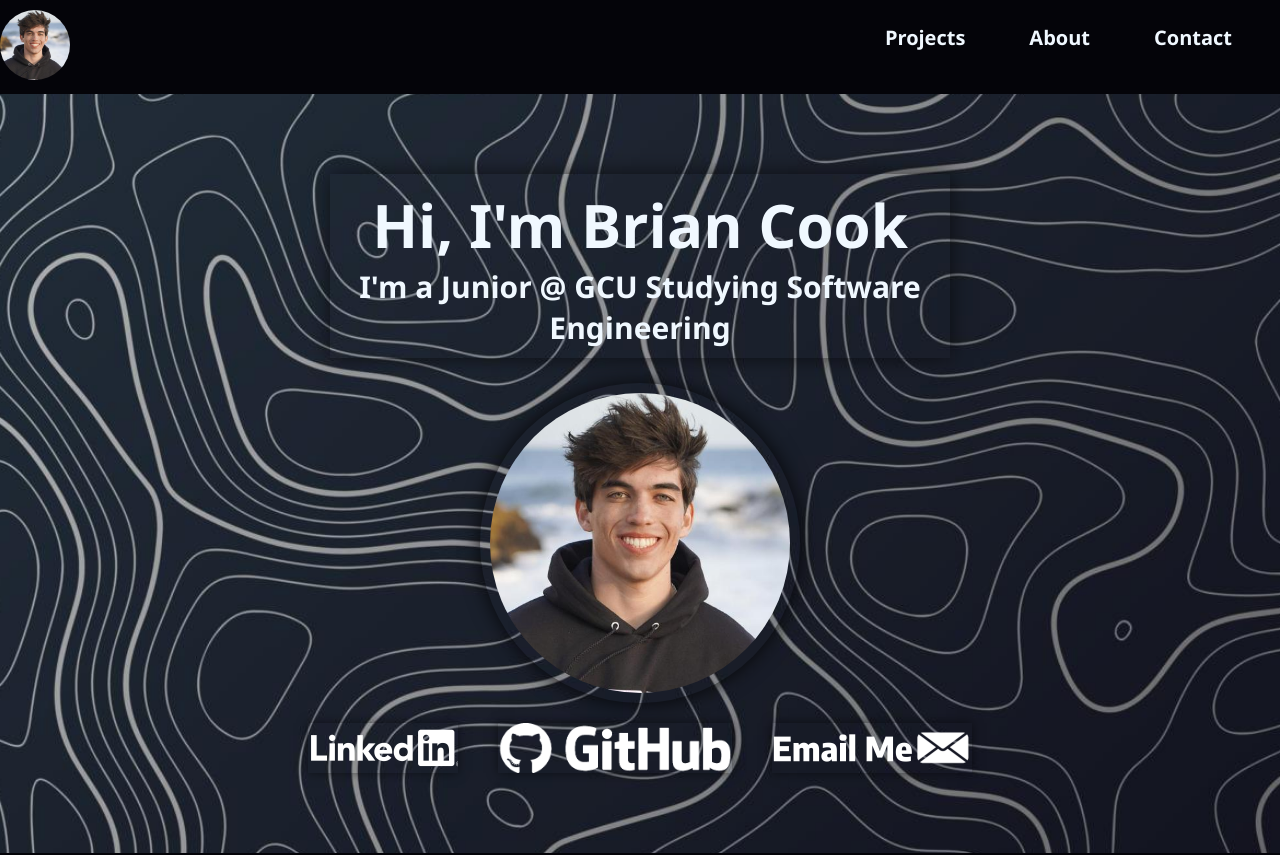
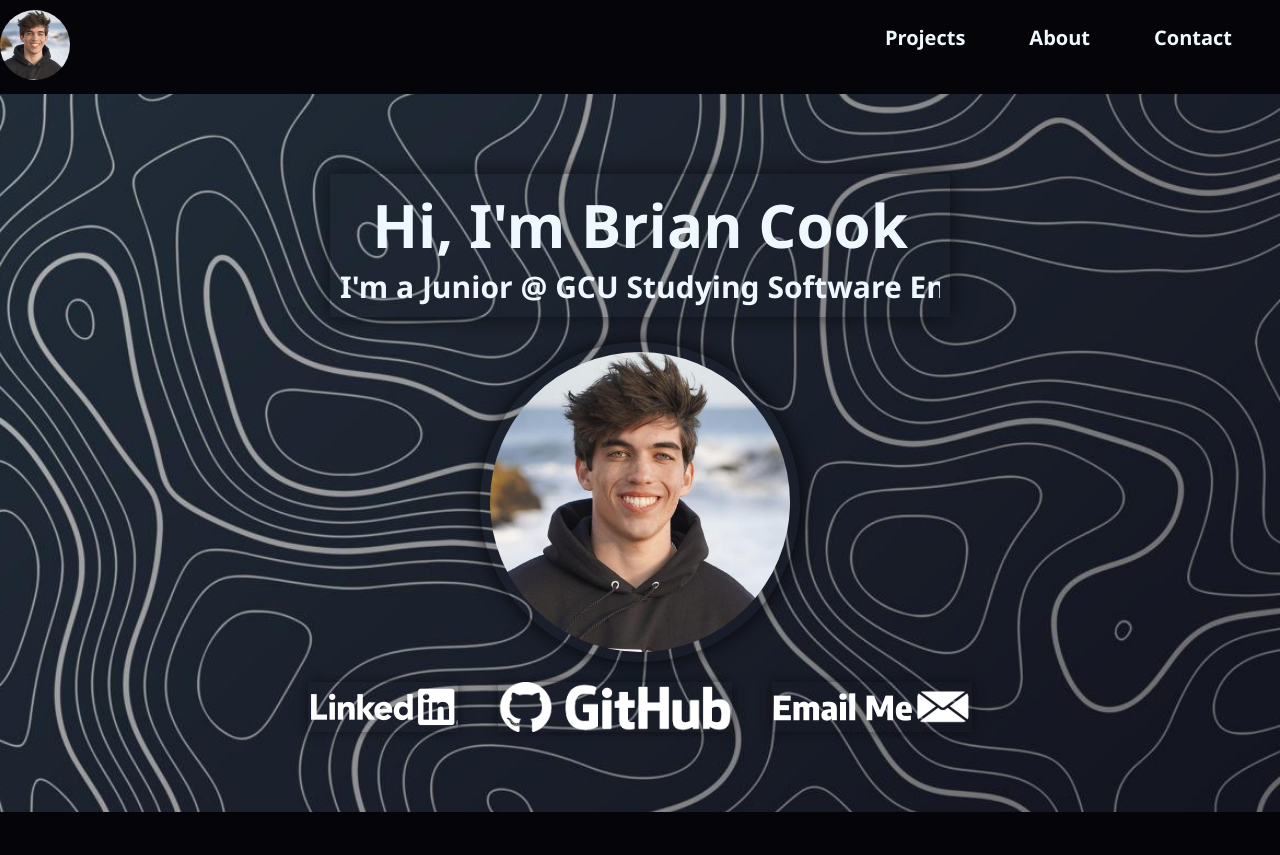
Before and after one commit to briancook247/briancook, a React (Create React App) app in the folder app/: page / in a window 1280 px wide. Shown: the top 855 px of the page. Built offline with nearby package versions, Linux system fonts and the light colour scheme.

Commit message:
Added typewriter animation for intro text
Added typewriter animation for intro text

```diff
--- a/app/src/styles/App.module.css
+++ b/app/src/styles/App.module.css
@@ -90,6 +90,30 @@ html {
   box-shadow: 0px 0px 20px rgba(0, 0, 0, .6);
 }
 
+@keyframes typewriter {
+  from { width: 0; }
+  to { width: 100%; }
+}
+
+
+.introTile h1, .introTile p {
+  overflow: hidden;
+  white-space: nowrap;
+  margin: 0 auto;
+}
+
+.introTile h1 {
+  animation:
+    typewriter 1.5s steps(40, end) 1s both;
+
+}
+
+.introTile p {
+  animation:
+    typewriter 1.5s steps(50, end) 2.5s both;
+
+}
+
 .navbarItems {
   display: flex;
   justify-content: flex-end;
```
Also changed, not shown: app/src/components/Languages.jsx (added), app/src/styles/Languages.module.css (added).
